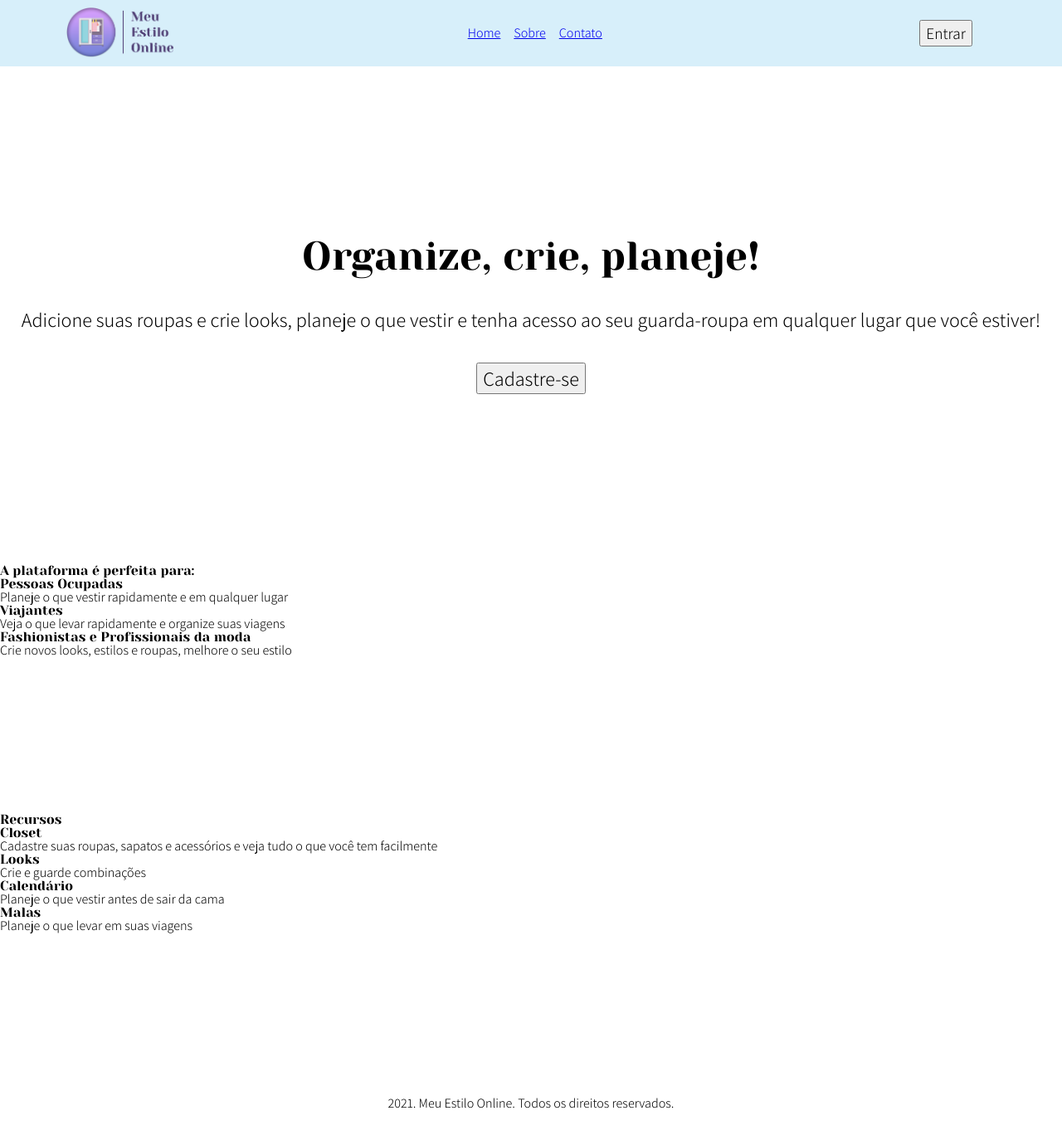
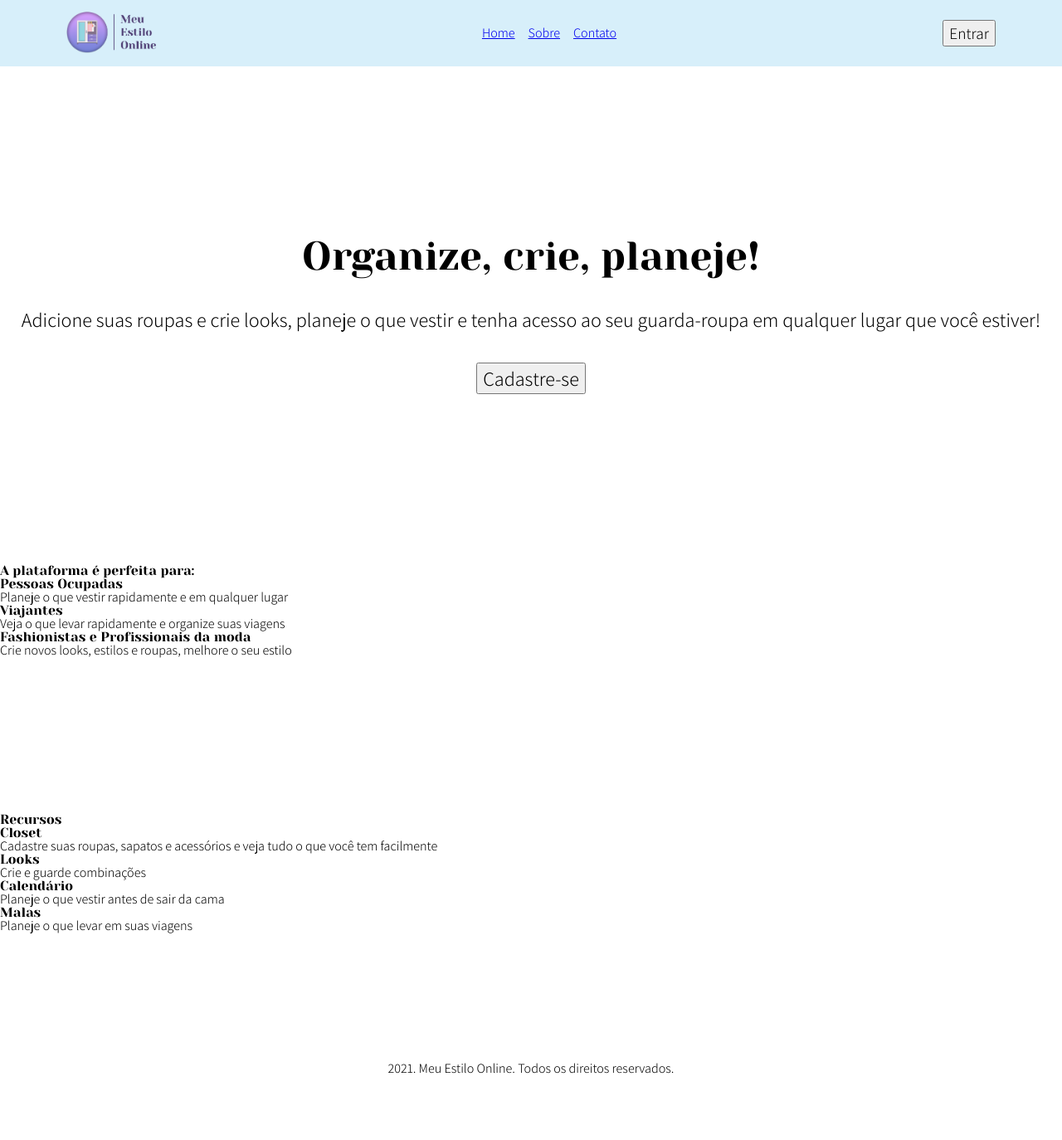
Before and after one commit to lydyanah/projeto-senac, a React (Create React App) app: page / in a window 1280 px wide. Shown: the top 1374 px of the page at 83% size. After the commit the page ends 1330 px from the top, so only its background shows below. Built offline with nearby package versions, Linux system fonts and the light colour scheme.

Commit message:
footer fixo

```diff
--- a/src/components/Page/Page.tsx
+++ b/src/components/Page/Page.tsx
@@ -1,6 +1,6 @@
 import { FunctionComponent, ReactNode } from "react";
 import { Link } from "react-router-dom";
-import Logo from "../../assets/images/logo.png"
+import Logo from "../../assets/images/logo.png";
 import "./styles.css";
 
 type Props = {
@@ -10,16 +10,23 @@ type Props = {
 const Page: FunctionComponent<Props> = ({ children }) => {
   return (
     <>
+      <body>
         <nav>
           <span>
             <img className="logo" src={Logo} alt="logotipo" />
           </span>
           <span className="menu">
-          <Link to="/" className="menuItem">Home</Link>
-          <Link to="/sobre" className="menuItem">Sobre</Link>
-          <Link to="/contato" className="menuItem">Contato</Link>
+            <Link to="/" className="menuItem">
+              Home
+            </Link>
+            <Link to="/sobre" className="menuItem">
+              Sobre
+            </Link>
+            <Link to="/contato" className="menuItem">
+              Contato
+            </Link>
           </span>
-        <Link to="/login" className="menuItem">
+          <Link to="/login">
             <button className="login">Entrar</button>
           </Link>
         </nav>
@@ -29,6 +36,7 @@ const Page: FunctionComponent<Props> = ({ children }) => {
         <footer>
           <p>2021. Meu Estilo Online. Todos os direitos reservados.</p>
         </footer>
+      </body>
     </>
   );
 };
--- a/src/components/Page/styles.css
+++ b/src/components/Page/styles.css
@@ -1,5 +1,5 @@
 .logo{
-  height: 60px;
+  height: 50px;
 }
 
 nav{
@@ -18,13 +18,12 @@ nav{
   padding: 8px;
 }
 
-.login{
+button.login{
     font-size: 1.2em;
 }
 
 footer{
-  display: flex;
-  justify-content: center;
-  align-items: center;
-  height: 100px;
+  text-align: center;
+  height: 50px;
+  margin-top: auto;
 }
--- a/src/pages/home/index.tsx
+++ b/src/pages/home/index.tsx
@@ -13,7 +13,7 @@ const Home = () => {
           ao seu guarda-roupa em qualquer lugar que você estiver!
         </p>
         <Link to="/cadastro">
-          <button>Cadastre-se</button>
+          <button className="cadastro">Cadastre-se</button>
         </Link>
       </div>
 
--- a/src/pages/home/styles.css
+++ b/src/pages/home/styles.css
@@ -6,7 +6,8 @@
     align-items: center;
 }
 
-.infoGeral p, button{
+button.cadastro,
+.infoGeral p{
     font-size: 1.5em;
     text-align: center;
     margin: 20px;
--- a/src/styles/global.css
+++ b/src/styles/global.css
@@ -7,6 +7,12 @@
     font-weight: 300;
 }
 
+body {
+    display: flex;
+    flex-direction: column;
+    min-height: 100vh;
+}
+
 h1, h2, h3{
     font-family: Yeseva One;
 }
```
Lines whose indentation alone changed are shown as unchanged.
